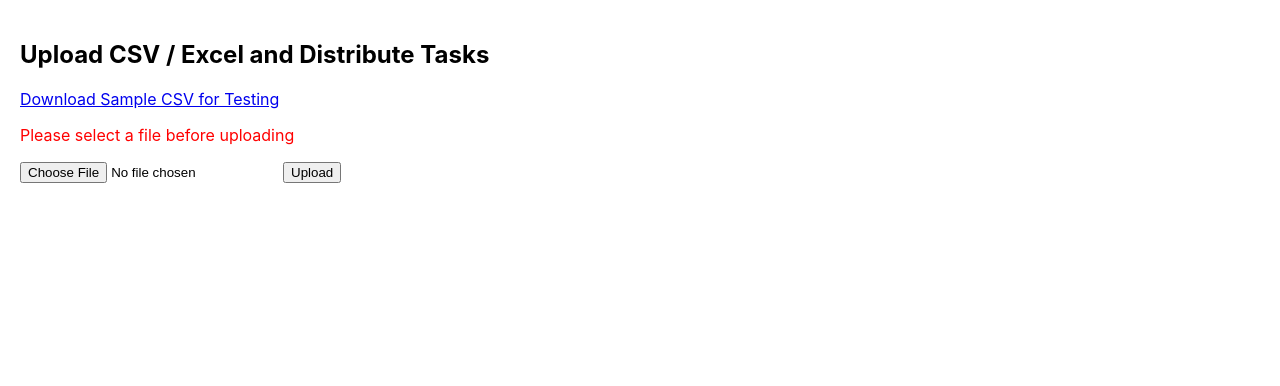
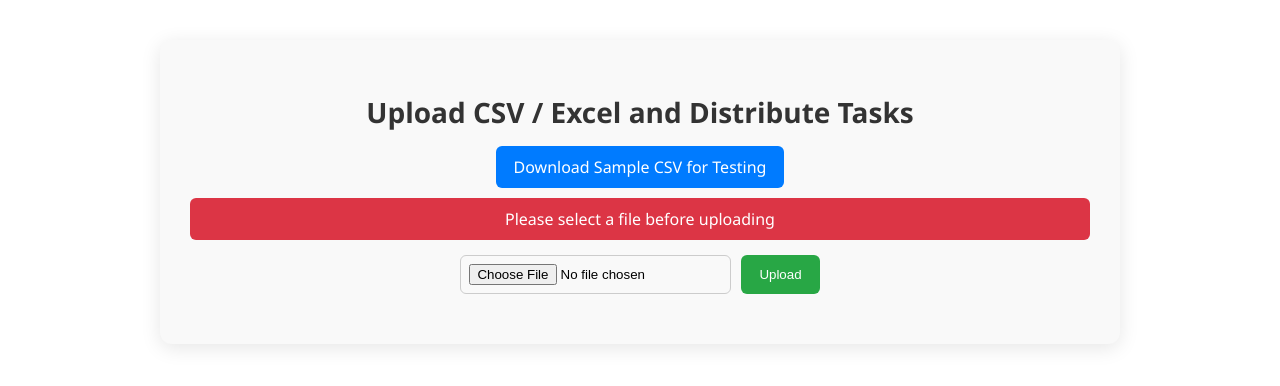
Before and after one commit to aakanksha-chaudhari/task-management-app, a React (Create React App) app in the folder frontend/: page /upload in a window 1280 px wide. Both pictures are taken after a click on the button "Upload". Shown: the top 386 px of the page. Built offline with nearby package versions, Linux system fonts and the light colour scheme.

Commit message:
Add styling to UploadTasks page

```diff
--- a/frontend/src/pages/UploadTasks.jsx
+++ b/frontend/src/pages/UploadTasks.jsx
@@ -6,13 +6,11 @@ const UploadTasks = () => {
   const [tasks, setTasks] = useState([]);
   const [error, setError] = useState("");
 
-  // Handle file selection
   const handleFileChange = (event) => {
     setFile(event.target.files[0]);
     setError("");
   };
 
-  // Upload the selected file and fetch tasks
   const handleUpload = async () => {
     if (!file) {
       setError("Please select a file before uploading");
@@ -38,48 +36,135 @@ const UploadTasks = () => {
   };
 
   return (
-    <div style={{ padding: "20px" }}>
-      <h2>Upload CSV / Excel and Distribute Tasks</h2>
+    <div
+      style={{
+        padding: "30px",
+        maxWidth: "900px",
+        margin: "40px auto",
+        fontFamily: "'Segoe UI', Tahoma, Geneva, Verdana, sans-serif",
+        backgroundColor: "#f9f9f9",
+        borderRadius: "12px",
+        boxShadow: "0px 4px 20px rgba(0,0,0,0.1)",
+      }}
+    >
+      <h2
+        style={{
+          textAlign: "center",
+          color: "#333",
+          marginBottom: "25px",
+          fontSize: "28px",
+        }}
+      >
+        Upload CSV / Excel and Distribute Tasks
+      </h2>
 
-      {/* Sample CSV download link */}
-      <div style={{ marginBottom: "15px" }}>
-        <a href="/sample-tasks.csv" download="sample-tasks.csv">
+      <div style={{ marginBottom: "20px", textAlign: "center" }}>
+        <a
+          href="/sample-tasks.csv"
+          download="sample-tasks.csv"
+          style={{
+            textDecoration: "none",
+            color: "#fff",
+            backgroundColor: "#007BFF",
+            padding: "10px 18px",
+            borderRadius: "6px",
+            transition: "0.3s",
+          }}
+          onMouseOver={(e) => (e.target.style.backgroundColor = "#0056b3")}
+          onMouseOut={(e) => (e.target.style.backgroundColor = "#007BFF")}
+        >
           Download Sample CSV for Testing
         </a>
       </div>
 
-      {/* Display error if any */}
-      {error && <p style={{ color: "red" }}>{error}</p>}
+      {error && (
+        <p
+          style={{
+            color: "white",
+            backgroundColor: "#dc3545",
+            padding: "10px 15px",
+            borderRadius: "6px",
+            textAlign: "center",
+            marginBottom: "15px",
+          }}
+        >
+          {error}
+        </p>
+      )}
 
-      <input type="file" accept=".csv, .xlsx, .xls" onChange={handleFileChange} />
-      <button onClick={handleUpload} style={{ marginLeft: "10px" }}>
-        Upload
-      </button>
+      <div style={{ display: "flex", justifyContent: "center", marginBottom: "20px" }}>
+        <input
+          type="file"
+          accept=".csv, .xlsx, .xls"
+          onChange={handleFileChange}
+          style={{
+            padding: "8px",
+            borderRadius: "6px",
+            border: "1px solid #ccc",
+            cursor: "pointer",
+          }}
+        />
+        <button
+          onClick={handleUpload}
+          style={{
+            marginLeft: "10px",
+            backgroundColor: "#28a745",
+            color: "white",
+            border: "none",
+            padding: "10px 18px",
+            borderRadius: "6px",
+            cursor: "pointer",
+            transition: "0.3s",
+          }}
+          onMouseOver={(e) => (e.target.style.backgroundColor = "#1e7e34")}
+          onMouseOut={(e) => (e.target.style.backgroundColor = "#28a745")}
+        >
+          Upload
+        </button>
+      </div>
 
-      {/* Show table if tasks are available */}
       {tasks.length > 0 && (
-        <div style={{ marginTop: "20px" }}>
-          <h3>Distributed Tasks</h3>
+        <div style={{ marginTop: "30px", overflowX: "auto" }}>
+          <h3
+            style={{
+              textAlign: "center",
+              marginBottom: "15px",
+              color: "#333",
+            }}
+          >
+            Distributed Tasks
+          </h3>
           <table
-            border="1"
-            cellPadding="10"
-            style={{ borderCollapse: "collapse", width: "100%" }}
+            style={{
+              width: "100%",
+              borderCollapse: "collapse",
+              boxShadow: "0px 4px 12px rgba(0,0,0,0.05)",
+            }}
           >
-            <thead style={{ backgroundColor: "#f2f2f2" }}>
+            <thead style={{ backgroundColor: "#007BFF", color: "white" }}>
               <tr>
-                <th>First Name</th>
-                <th>Phone</th>
-                <th>Notes</th>
-                <th>Assigned Agent</th>
+                <th style={{ padding: "12px" }}>First Name</th>
+                <th style={{ padding: "12px" }}>Phone</th>
+                <th style={{ padding: "12px" }}>Notes</th>
+                <th style={{ padding: "12px" }}>Assigned Agent</th>
               </tr>
             </thead>
             <tbody>
               {tasks.map((task) => (
-                <tr key={task._id}>
-                  <td>{task.firstName}</td>
-                  <td>{task.phone}</td>
-                  <td>{task.notes}</td>
-                  <td>
+                <tr
+                  key={task._id}
+                  style={{
+                    textAlign: "center",
+                    backgroundColor: "#fdfdfd",
+                    transition: "0.2s",
+                  }}
+                  onMouseOver={(e) => (e.currentTarget.style.backgroundColor = "#f1f1f1")}
+                  onMouseOut={(e) => (e.currentTarget.style.backgroundColor = "#fdfdfd")}
+                >
+                  <td style={{ padding: "10px" }}>{task.firstName}</td>
+                  <td style={{ padding: "10px" }}>{task.phone}</td>
+                  <td style={{ padding: "10px" }}>{task.notes}</td>
+                  <td style={{ padding: "10px" }}>
                     {task.assignedAgent
                       ? `${task.assignedAgent.name} (${task.assignedAgent.email})`
                       : "N/A"}
```
Also changed, not shown: 2 other files (tests, documents, lock files or other folders).
